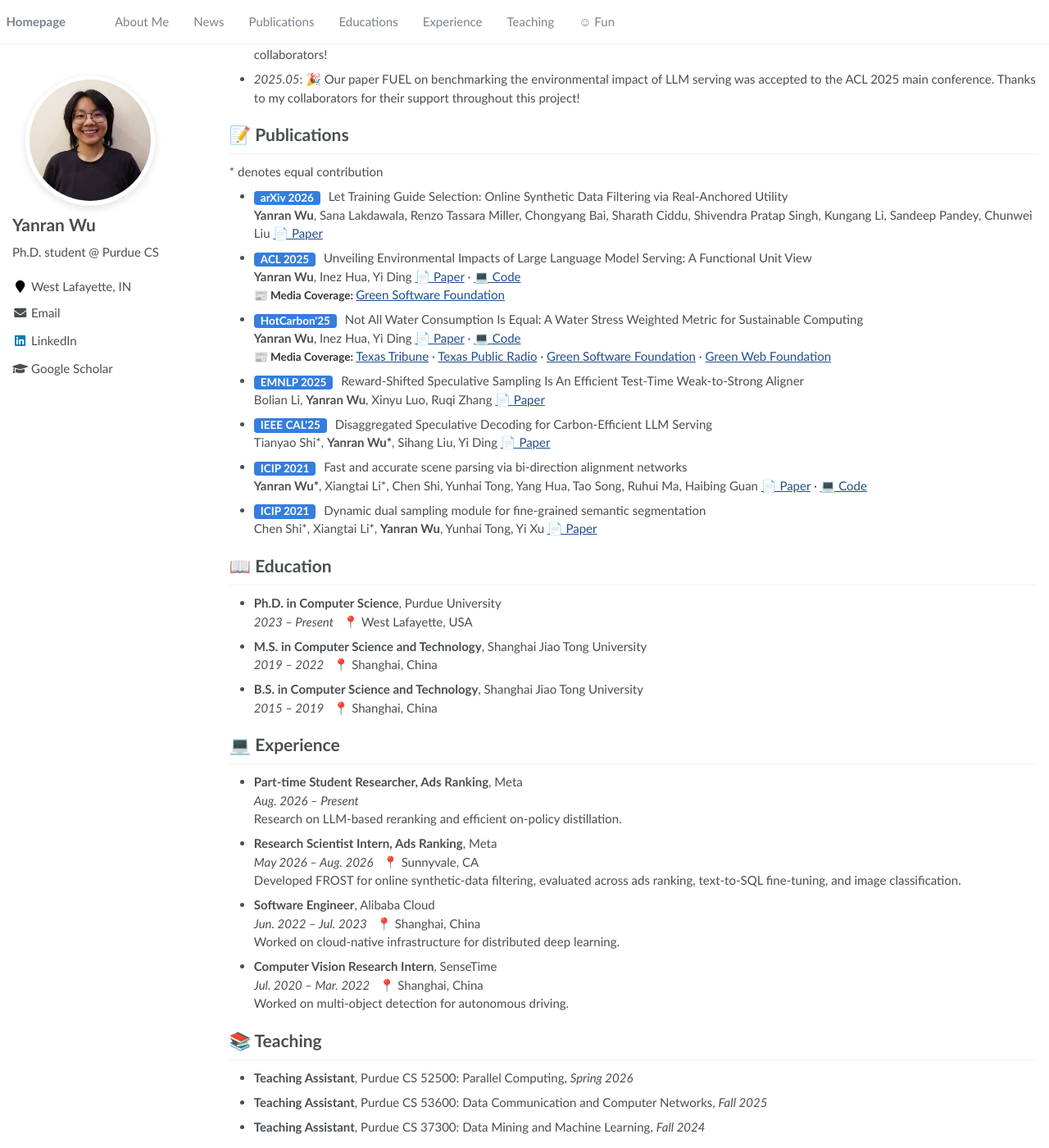
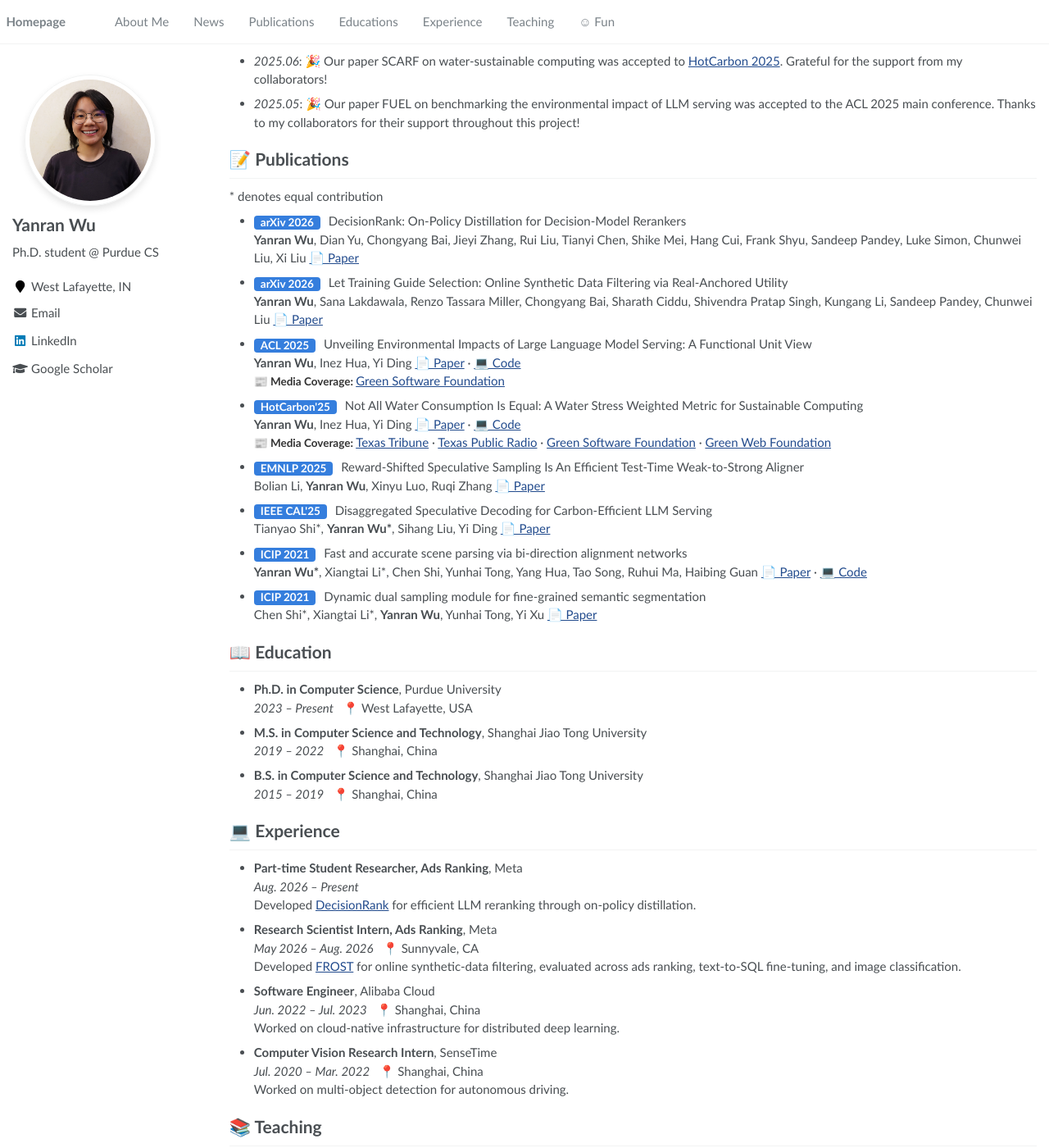
Before and after one commit to jojacola/jojacola.github.io, a Jekyll site: the page built from _pages/about.md, in a window 1280 px wide and 1400 px high, scrolled down 535 px. Shown: the whole window at 82% size. Built offline with Jekyll 4.4.1, drawn with Linux system fonts in a browser that asks for light colours; some of the changed text lies outside the part shown.

Commit message:
Add DecisionRank publication and link Meta research projects

```diff
--- a/_pages/about.md
+++ b/_pages/about.md
@@ -28,6 +28,7 @@ My research focuses on **efficient AI systems**, especially the training and ser
 </p>
 
 # 🔥 News
+- *2026.10*: 🎉 Our work on efficient LLM reranking, [DecisionRank: On-Policy Distillation for Decision-Model Rerankers](https://arxiv.org/abs/2610.42128), is now available online.
 - *2026.09*: 🎉 Our work on online synthetic-data filtering, [FROST: Let Training Guide Selection](https://arxiv.org/abs/2609.29988), is now available online.
 - *2026.08*: 🎉 I completed my summer internship at Meta. Many thanks to my mentor and teammates for their guidance, support, and collaboration!
 - *2025.10*: 🎉 Our work on carbon-efficient disaggregated speculative decoding was accepted to [IEEE Computer Architecture Letters](https://www.computer.org/csdl/journal/ca). Thanks to my collaborators for a great collaboration!
@@ -37,6 +38,10 @@ My research focuses on **efficient AI systems**, especially the training and ser
 
 # 📝 Publications
 \* denotes equal contribution
+- <span class="badge">arXiv 2026</span>
+  DecisionRank: On-Policy Distillation for Decision-Model Rerankers<br>
+  **Yanran Wu**, Dian Yu, Chongyang Bai, Jieyi Zhang, Rui Liu, Tianyi Chen, Shike Mei, Hang Cui, Frank Shyu, Sandeep Pandey, Luke Simon, Chunwei Liu, Xi Liu [📄 Paper](https://arxiv.org/abs/2610.42128)
+
 - <span class="badge">arXiv 2026</span>
   Let Training Guide Selection: Online Synthetic Data Filtering via Real-Anchored Utility<br>
   **Yanran Wu**, Sana Lakdawala, Renzo Tassara Miller, Chongyang Bai, Sharath Ciddu, Shivendra Pratap Singh, Kungang Li, Sandeep Pandey, Chunwei Liu [📄 Paper](https://arxiv.org/abs/2609.29988)
@@ -82,11 +87,11 @@ My research focuses on **efficient AI systems**, especially the training and ser
 # 💻 Experience
 - **Part-time Student Researcher, Ads Ranking**, Meta
 *Aug. 2026 – Present*
-Research on LLM-based reranking and efficient on-policy distillation.
+Developed [DecisionRank](https://arxiv.org/abs/2610.42128) for efficient LLM reranking through on-policy distillation.
 
 - **Research Scientist Intern, Ads Ranking**, Meta
 *May 2026 – Aug. 2026* &nbsp;&nbsp;📍 Sunnyvale, CA
-Developed FROST for online synthetic-data filtering, evaluated across ads ranking, text-to-SQL fine-tuning, and image classification.
+Developed [FROST](https://arxiv.org/abs/2609.29988) for online synthetic-data filtering, evaluated across ads ranking, text-to-SQL fine-tuning, and image classification.
 
 - **Software Engineer**, Alibaba Cloud
 *Jun. 2022 – Jul. 2023* &nbsp;&nbsp;📍 Shanghai, China
```
